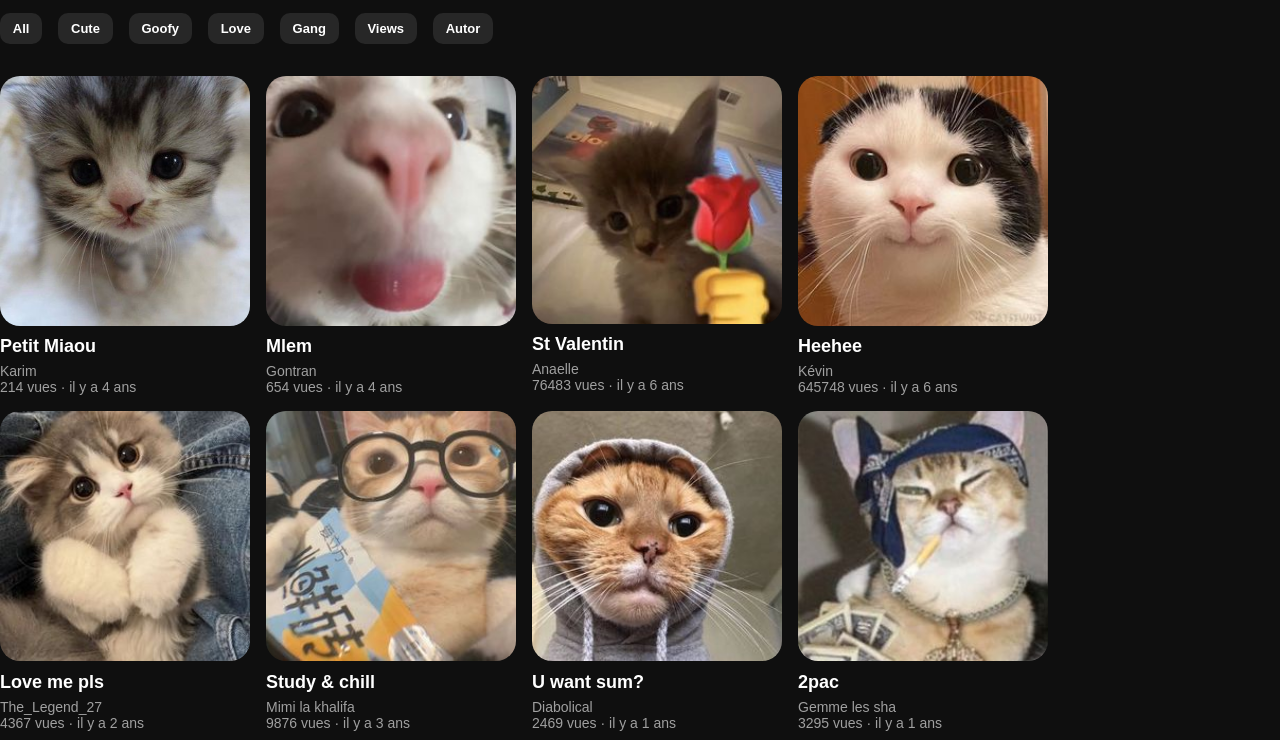
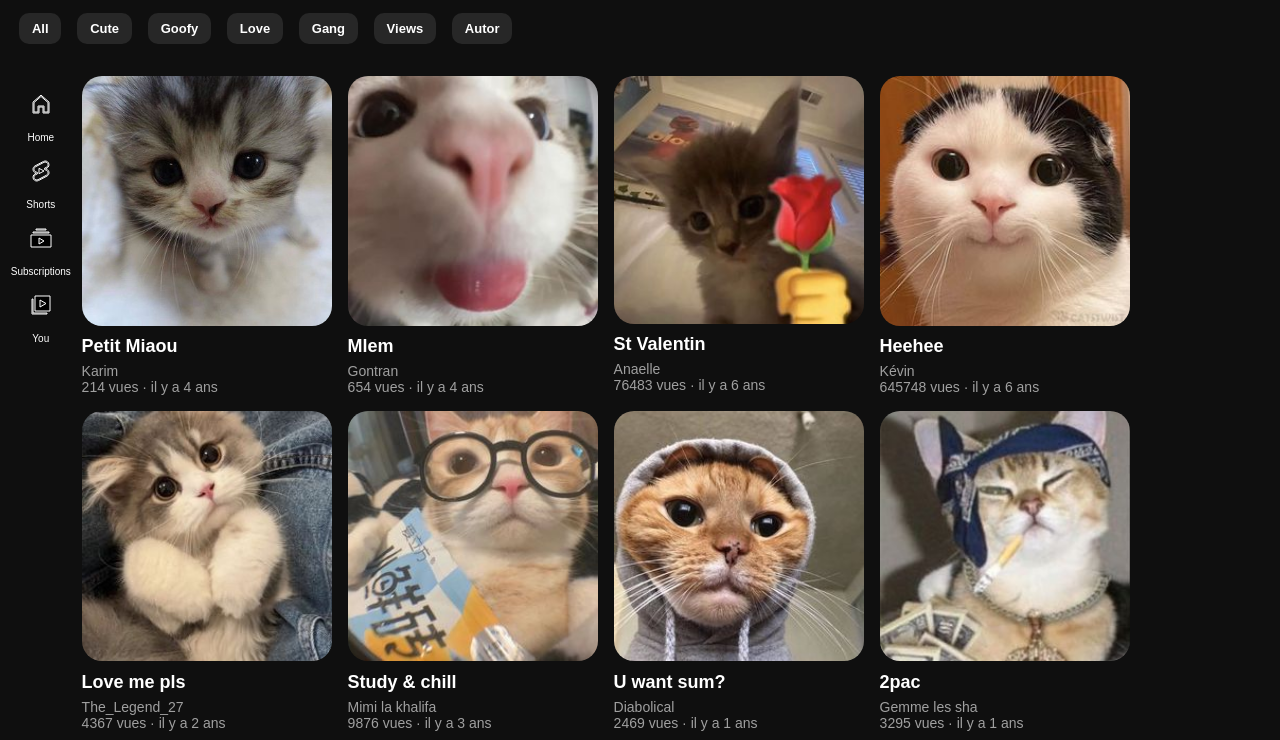
Before and after one commit to Ractag/youtube-made-with-js-vanilla, a plain HTML site: page index.html in a window 1280 px wide. Shown: the part 60-800 px from the top of the page. Drawn offline with Linux system fonts and the light colour scheme.

Commit message:
added lateral bar menu style

```diff
--- a/index.html
+++ b/index.html
@@ -36,8 +36,10 @@
         <button class="view">Views</button>
         <button class="autor">Autor</button>
       </div>
-      <div class="lateral-menu"></div>
-      <div class="card-container"></div>
+      <div class="lateral-menu-and-card-container">
+        <div class="lateral-menu"></div>
+        <div class="card-container"></div>
+      </div>
     </main>
   </body>
 </html>
--- a/index.js
+++ b/index.js
@@ -65,7 +65,7 @@ fetch("data.json")
 
       cardContainer.appendChild(card);
     });
-    // Listening changes on input
+    // Listening changes on input and executing on search btn
 
     let inputText = "";
     const searchBar = document.querySelector(".search-input");
@@ -78,11 +78,11 @@ fetch("data.json")
       cardContainer.innerHTML = "";
 
       const formatedSearch = inputText.toUpperCase().trim();
-      const compareSearchAndData = data.filter((video) => {
+      const filterVideoList = data.filter((video) => {
         return video.name.toUpperCase().includes(formatedSearch);
       });
 
-      compareSearchAndData.forEach((video) => {
+      filterVideoList.forEach((video) => {
         const card = document.createElement("div");
         card.className = "card";
 
@@ -94,48 +94,11 @@ fetch("data.json")
        `;
 
         cardContainer.appendChild(card);
-
-        // formatedSearch.forEach((video) => {
-        //   const card = document.createElement("div");
-        //   card.className = "card";
-
-        //   card.innerHTML = `
-        //   <img class="card-img" src="${video.image}" alt="${video.name}">
-        //   <h1>${video.name}</h1>
-        //   <h2>${video.autor}</h2>
-        //   <h3>${video.view}</h3>
-        //   `;
-
-        //   cardContainer.appendChild(card);
       });
     });
 
-    // const input = document.querySelector("input");
-    // // research changes the text to upper case and skips useless spaces
-    // input.addEventListener("input", (text) => {
-    //   const research = text.target.value.toUpperCase().trim();
-    //   // filteredVideos return the videos with filters applied
-    //   const filteredVideos = data.filter((video) => {
-    //     return video.name.toUpperCase().includes(research);
-    //   });
-    //   // Empties cardContainer so it can receive filtered data
-    //   cardContainer.innerHTML = "";
-    //   // Create card after being filtered
-    //   filteredVideos.forEach((video) => {
-    //     const card = document.createElement("div");
-    //     card.className = "card";
+    // Filter buttons
 
-    //     card.innerHTML = `
-    //   <img class="card-img" src="${video.image}" alt="${video.name}">
-    //    <h1>${video.name}</h1>
-    //    <h2>${video.autor}</h2>
-    //    <h3>${video.view}</h3>
-    //    `;
-
-    //     cardContainer.appendChild(card);
-    //   });
-    // });
-    // Filter buttons
     const noFilterActive = document.querySelector(".all");
     const filterButtonCute = document.querySelector(".cute");
     const filterButtonGoofy = document.querySelector(".goofy");
@@ -320,3 +283,23 @@ fetch("data.json")
       return data;
     }
   });
+
+// Lateral menu
+
+const selectLateralMenu = document.querySelector(".lateral-menu");
+selectLateralMenu.innerHTML = `
+ <div class="home-img-and-text">
+ <svg class="home-svg" xmlns="http://www.w3.org/2000/svg" enable-background="new 0 0 24 24" height="24" viewBox="0 0 24 24" width="24" focusable="false" style="pointer-events: none; display: inherit; width: 24px; height: 24px; stroke: white"><path d="m12 4.44 7 6.09V20h-4v-6H9v6H5v-9.47l7-6.09m0-1.32-8 6.96V21h6v-6h4v6h6V10.08l-8-6.96z"></path></svg> <p class="lateral-menu-text">Home</p>
+ </div>
+ <div class="shorts-img-and-text">
+ <svg class="shorts-svg" xmlns="http://www.w3.org/2000/svg" height="24" viewBox="0 0 24 24" width="24" focusable="false" style="pointer-events: none; display: inherit; width: 24px; height: 24px; stroke: white"><path d="M10 14.65v-5.3L15 12l-5 2.65zm7.77-4.33-1.2-.5L18 9.06c1.84-.96 2.53-3.23 1.56-5.06s-3.24-2.53-5.07-1.56L6 6.94c-1.29.68-2.07 2.04-2 3.49.07 1.42.93 2.67 2.22 3.25.03.01 1.2.5 1.2.5L6 14.93c-1.83.97-2.53 3.24-1.56 5.07.97 1.83 3.24 2.53 5.07 1.56l8.5-4.5c1.29-.68 2.06-2.04 1.99-3.49-.07-1.42-.94-2.68-2.23-3.25zm-.23 5.86-8.5 4.5c-1.34.71-3.01.2-3.72-1.14-.71-1.34-.2-3.01 1.14-3.72l2.04-1.08v-1.21l-.69-.28-1.11-.46c-.99-.41-1.65-1.35-1.7-2.41-.05-1.06.52-2.06 1.46-2.56l8.5-4.5c1.34-.71 3.01-.2 3.72 1.14.71 1.34.2 3.01-1.14 3.72L15.5 9.26v1.21l1.8.74c.99.41 1.65 1.35 1.7 2.41.05 1.06-.52 2.06-1.46 2.56z"></path></svg> <p class="lateral-menu-text">Shorts</p>
+ </div>
+ <div class="subscriptions-img-and-text">
+ <svg class="subscribe-svg" xmlns="http://www.w3.org/2000/svg" enable-background="new 0 0 24 24" height="24" viewBox="0 0 24 24" width="24" focusable="false" style="pointer-events: none; display: inherit; width: 24px; height: 24px; stroke: white;"><path d="M20 7H4V6h16v1zm2 2v12H2V9h20zm-7 6-5-3v6l5-3zm2-12H7v1h10V3z"></path></svg>
+ <p class="lateral-menu-text">Subscriptions</p>
+ </div>
+ <div class="you-img-and-text">
+ <svg class="you-svg" xmlns="http://www.w3.org/2000/svg" enable-background="new 0 0 24 24" height="24" viewBox="0 0 24 24" width="24" focusable="false" style="pointer-events: none; display: inherit; width: 24px; height: 24px; stroke: white;"><path d="M4 20h14v1H3V6h1v14zM21 3v15H6V3h15zm-4 7.5L11 7v7l6-3.5z"></path></svg>
+ <p class="lateral-menu-text">You</p>
+ </div>
+ `;
--- a/style.css
+++ b/style.css
@@ -110,6 +110,7 @@ header {
   display: flex;
   justify-content: left;
   gap: 1rem;
+  margin-left: 1.2rem;
   margin-bottom: 2rem;
 }
 
@@ -127,3 +128,19 @@ header {
   font-size: small;
   font-weight: bold;
 }
+
+.lateral-menu-and-card-container {
+  display: flex;
+}
+
+.home-svg,
+.shorts-svg,
+.subscribe-svg,
+.you-svg {
+  margin: 1rem 1.8rem;
+}
+
+.lateral-menu-text {
+  text-align: center;
+  font-size: 10px;
+}
```
Also changed, not shown: assets/images/bouton-daccueil.png (added), assets/images/jouer.png (added).
